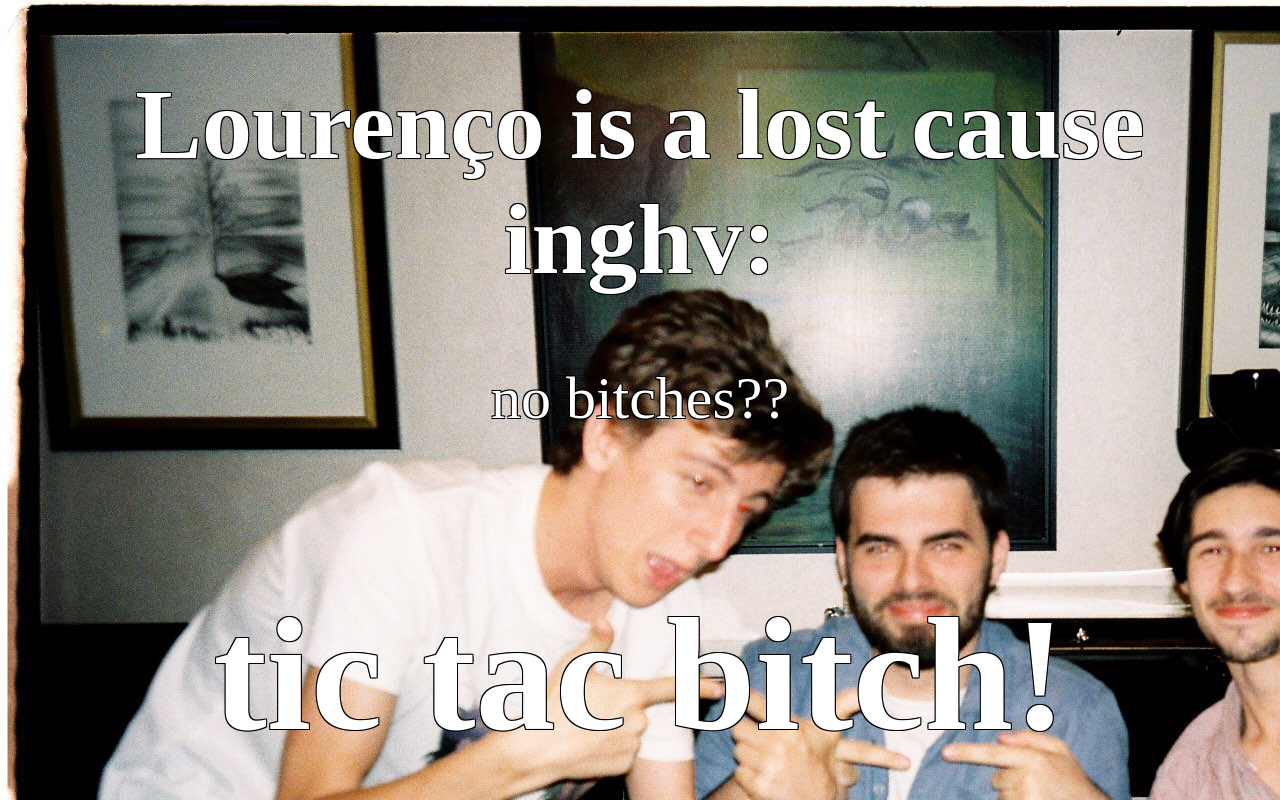
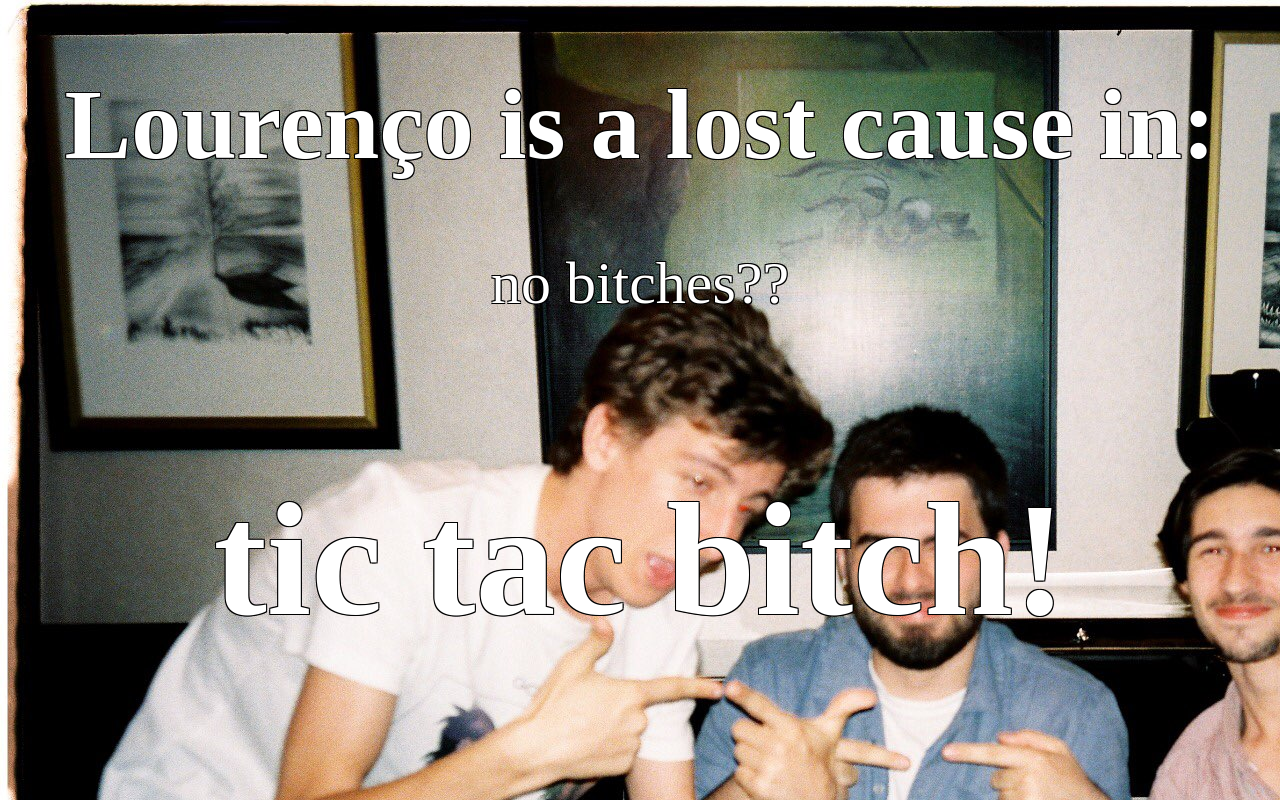
Before and after one commit to hmpbs/LFTfucky, a plain HTML site: page index.html in a window 1280 px wide. Drawn offline with Linux system fonts and the light colour scheme.

Commit message:
Update index.html

```diff
--- a/index.html
+++ b/index.html
@@ -74,7 +74,7 @@
 </head>
 
 <body>
-    <h1>Lourenço is a lost cause inghv:</h1>
+    <h1>Lourenço is a lost cause in:</h1>
     <p id="demo"></p>
 
     <script>
@@ -104,6 +104,7 @@
             if (distance < 0) {
                 clearInterval(x);
                 document.getElementById("demo").innerHTML = "no bitches??";
+
             }
         }, 1000);
     </script>
```
